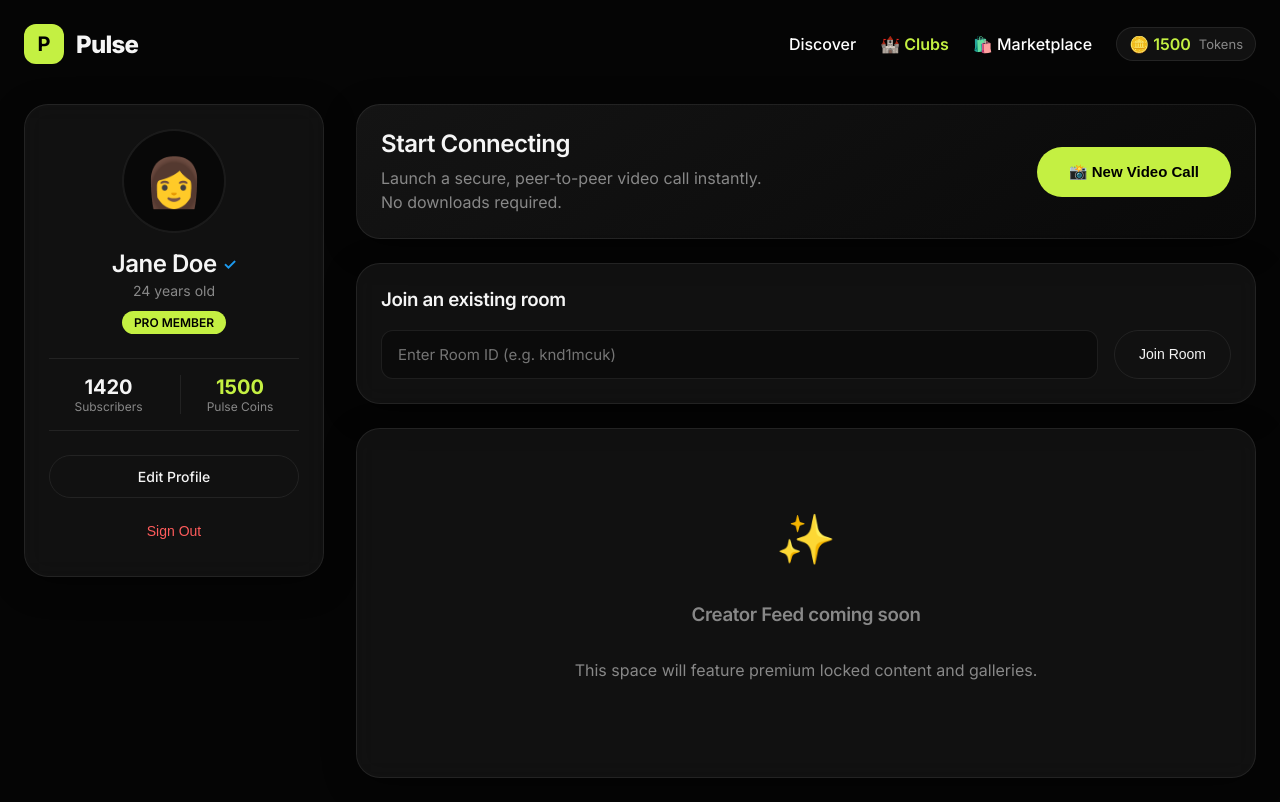
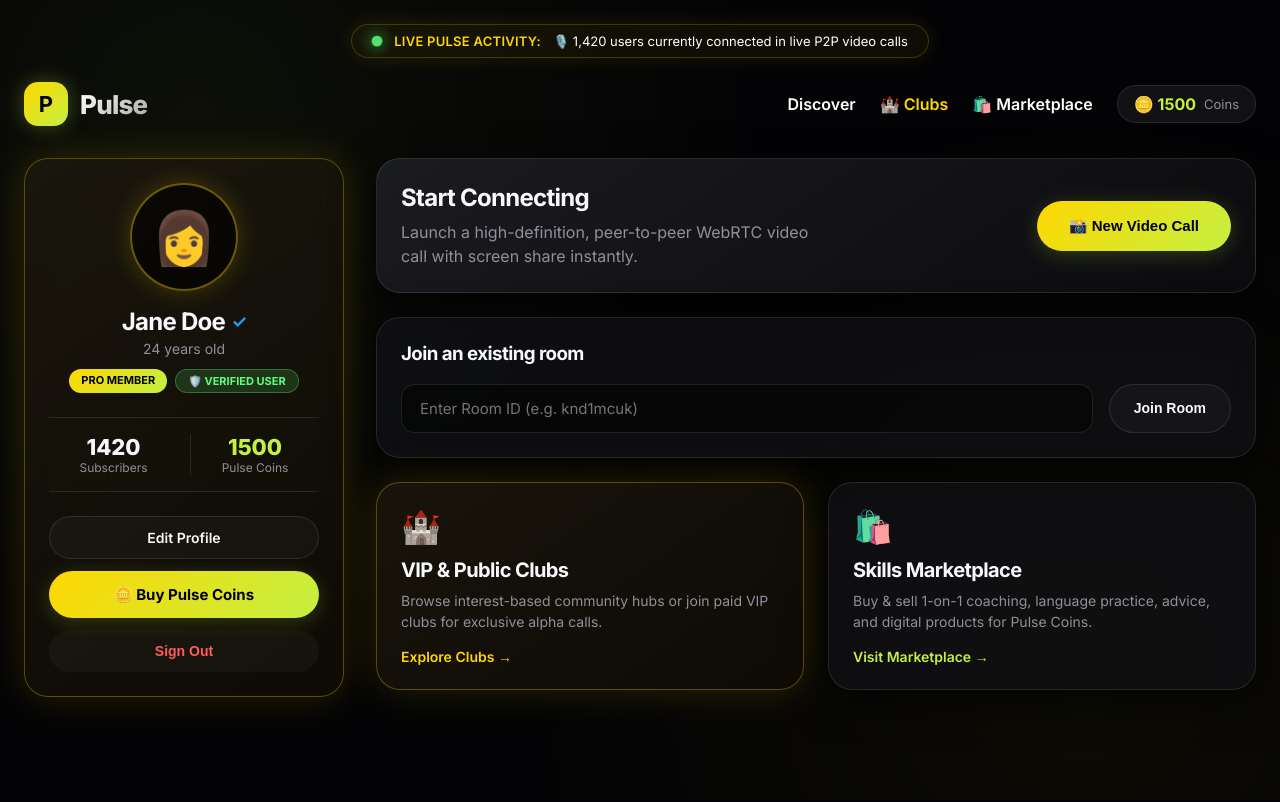
Before and after one commit to gauravpatkotwar/pulse-dating-app, a Next.js app: page / in a window 1280 px wide. Built offline with nearby package versions, Linux system fonts and the light colour scheme.

Commit message:
feat: launch Ultra-Dynamic & Luxurious UI with Live Activity Ticker and glowing obsidian design

```diff
--- /dev/null
+++ b/src/app/components/LiveTicker.tsx
@@ -0,0 +1,48 @@
+"use client";
+
+import React, { useState, useEffect } from "react";
+
+const liveEvents = [
+  "🔥 Alex S. unlocked Delhi VIP Alpha Club (500 🪙)",
+  "🎙️ 1,420 users currently connected in live P2P video calls",
+  "🪙 Sarah M. tipped 250 Coins on a Live Call",
+  "🛡️ Vikram R. activated ₹1 Anti-Bot Platform Pass",
+  "💎 New 1-on-1 Fitness Session booked on Marketplace",
+  "⭐ Priya K. created Mumbai Terrace Music Lounge Club"
+];
+
+export default function LiveTicker() {
+  const [currentIndex, setCurrentIndex] = useState(0);
+
+  useEffect(() => {
+    const timer = setInterval(() => {
+      setCurrentIndex((prev) => (prev + 1) % liveEvents.length);
+    }, 4000);
+
+    return () => clearInterval(timer);
+  }, []);
+
+  return (
+    <div style={{
+      background: 'rgba(255, 215, 0, 0.05)',
+      border: '1px solid rgba(255, 215, 0, 0.2)',
+      borderRadius: '100px',
+      padding: '8px 20px',
+      display: 'flex',
+      alignItems: 'center',
+      gap: '12px',
+      fontSize: '13px',
+      color: '#FFD700',
+      backdropFilter: 'blur(10px)',
+      boxShadow: '0 0 20px rgba(255, 215, 0, 0.1)',
+      maxWidth: 'fit-content',
+      margin: '0 auto 24px auto'
+    }}>
+      <span className="live-dot" />
+      <span style={{ fontWeight: 600, letterSpacing: '0.02em' }}>LIVE PULSE ACTIVITY:</span>
+      <span style={{ color: '#fff', transition: 'all 0.3s ease' }}>
+        {liveEvents[currentIndex]}
+      </span>
+    </div>
+  );
+}
--- a/src/app/globals.css
+++ b/src/app/globals.css
@@ -1,20 +1,27 @@
 :root {
-  --background: #050505;
-  --foreground: #F5F5F5;
-  --card-bg: rgba(25, 25, 25, 0.6);
-  --card-border: rgba(255, 255, 255, 0.08);
+  --background: #030305;
+  --foreground: #F8F9FA;
+  --card-bg: rgba(18, 18, 22, 0.7);
+  --card-border: rgba(255, 255, 255, 0.1);
   --accent-primary: #C4F042;
-  --accent-hover: #D4F562;
+  --accent-gold: #FFD700;
+  --accent-gradient: linear-gradient(135deg, #FFD700 0%, #C4F042 100%);
   --accent-danger: #FF5C5C;
-  --text-secondary: #888888;
+  --text-secondary: #90909A;
 
-  /* Glassmorphism settings */
-  --blur-radius: 12px;
+  /* Luxury Glassmorphism */
+  --blur-radius: 16px;
+  --shadow-glow: 0 0 40px rgba(196, 240, 66, 0.1);
+  --shadow-gold-glow: 0 0 40px rgba(255, 215, 0, 0.15);
 }
 
 body {
   color: var(--foreground);
   background: var(--background);
+  background-image:
+    radial-gradient(circle at 15% 15%, rgba(196, 240, 66, 0.05) 0%, transparent 45%),
+    radial-gradient(circle at 85% 85%, rgba(255, 215, 0, 0.04) 0%, transparent 45%);
+  background-attachment: fixed;
   font-family: var(--font-inter), -apple-system, BlinkMacSystemFont, "Segoe UI", Roboto, Helvetica, Arial, sans-serif;
   margin: 0;
   padding: 0;
@@ -22,10 +29,10 @@ body {
   -moz-osx-font-smoothing: grayscale;
 }
 
-/* Base Headings */
+/* Headings */
 h1, h2, h3, h4 {
-  font-weight: 600;
-  letter-spacing: -0.02em;
+  font-weight: 700;
+  letter-spacing: -0.03em;
 }
 
 /* Glassmorphism Panel */
@@ -36,71 +43,86 @@ h1, h2, h3, h4 {
   border: 1px solid var(--card-border);
   border-radius: 24px;
   padding: 24px;
-  box-shadow: 0 8px 32px rgba(0, 0, 0, 0.4);
-  transition: transform 0.2s ease, border-color 0.2s ease;
+  box-shadow: 0 12px 40px rgba(0, 0, 0, 0.6);
+  transition: all 0.3s cubic-bezier(0.16, 1, 0.3, 1);
 }
 
 .glass-panel:hover {
-  border-color: rgba(255, 255, 255, 0.15);
+  border-color: rgba(255, 255, 255, 0.2);
+  transform: translateY(-3px);
+  box-shadow: var(--shadow-glow);
 }
 
-/* Primary Button */
+/* Luxury VIP Gold Card */
+.glass-panel-vip {
+  background: linear-gradient(145deg, rgba(30, 25, 15, 0.8) 0%, rgba(15, 12, 5, 0.9) 100%);
+  border: 1px solid rgba(255, 215, 0, 0.3);
+  box-shadow: var(--shadow-gold-glow);
+}
+
+.glass-panel-vip:hover {
+  border-color: rgba(255, 215, 0, 0.6);
+  box-shadow: 0 0 50px rgba(255, 215, 0, 0.25);
+}
+
+/* Shimmering Primary Button */
 .btn-primary {
-  background: var(--accent-primary);
+  background: var(--accent-gradient);
   color: #000;
   border: none;
   border-radius: 100px;
   padding: 14px 28px;
   font-size: 15px;
-  font-weight: 600;
+  font-weight: 700;
   cursor: pointer;
-  transition: all 0.2s ease;
+  transition: all 0.25s cubic-bezier(0.16, 1, 0.3, 1);
   display: inline-flex;
   align-items: center;
   justify-content: center;
   gap: 8px;
+  box-shadow: 0 4px 20px rgba(196, 240, 66, 0.2);
 }
 
 .btn-primary:hover {
-  background: var(--accent-hover);
-  transform: translateY(-1px);
-  box-shadow: 0 4px 12px rgba(196, 240, 66, 0.3);
+  transform: translateY(-2px) scale(1.02);
+  box-shadow: 0 6px 28px rgba(196, 240, 66, 0.4);
 }
 
 /* Outline Button */
 .btn-outline {
-  background: transparent;
+  background: rgba(255, 255, 255, 0.03);
   color: var(--foreground);
   border: 1px solid var(--card-border);
   border-radius: 100px;
   padding: 12px 24px;
   font-size: 14px;
-  font-weight: 500;
+  font-weight: 600;
   cursor: pointer;
-  transition: all 0.2s ease;
+  transition: all 0.25s ease;
 }
 
 .btn-outline:hover {
-  background: rgba(255, 255, 255, 0.05);
-  border-color: rgba(255, 255, 255, 0.2);
+  background: rgba(255, 255, 255, 0.08);
+  border-color: rgba(255, 255, 255, 0.25);
+  transform: translateY(-1px);
 }
 
 /* Input Fields */
 input, textarea, select {
   font-family: inherit;
-  background: rgba(0, 0, 0, 0.3);
+  background: rgba(0, 0, 0, 0.5);
   border: 1px solid var(--card-border);
-  border-radius: 12px;
-  padding: 14px 16px;
+  border-radius: 14px;
+  padding: 14px 18px;
   color: white;
   font-size: 15px;
-  transition: border-color 0.2s ease, box-shadow 0.2s ease;
+  transition: all 0.25s ease;
 }
 
 input:focus, textarea:focus, select:focus {
   outline: none;
   border-color: var(--accent-primary);
-  box-shadow: 0 0 0 2px rgba(196, 240, 66, 0.1);
+  box-shadow: 0 0 0 3px rgba(196, 240, 66, 0.15);
 }
 
 /* Layout Utilities */
@@ -110,12 +132,11 @@ input:focus, textarea:focus, select:focus {
   padding: 24px;
 }
 
-/* Layout Grid for Home (Sidebar + Main Content) */
 .home-layout {
   display: grid;
-  grid-template-columns: 300px 1fr;
+  grid-template-columns: 320px 1fr;
   gap: 32px;
-  margin-top: 32px;
+  margin-top: 24px;
   align-items: start;
 }
 
@@ -125,12 +146,28 @@ input:focus, textarea:focus, select:focus {
   }
 }
 
-/* Smooth fade in */
+/* Live Pulse Dot */
+.live-dot {
+  width: 10px;
+  height: 10px;
+  background-color: #5CFF7A;
+  border-radius: 50%;
+  display: inline-block;
+  box-shadow: 0 0 10px #5CFF7A;
+  animation: pulseGlow 1.5s infinite alternate;
+}
+
+@keyframes pulseGlow {
+  from { transform: scale(0.9); opacity: 0.7; }
+  to { transform: scale(1.2); opacity: 1; box-shadow: 0 0 16px #5CFF7A; }
+}
+
+/* Fade in animation */
 @keyframes fadeIn {
-  from { opacity: 0; transform: translateY(10px); }
+  from { opacity: 0; transform: translateY(12px); }
   to { opacity: 1; transform: translateY(0); }
 }
 
 .animate-fade-in {
-  animation: fadeIn 0.4s ease forwards;
+  animation: fadeIn 0.4s cubic-bezier(0.16, 1, 0.3, 1) forwards;
 }
--- a/src/app/page.tsx
+++ b/src/app/page.tsx
@@ -4,6 +4,7 @@ import { useAppContext } from "./context/AppContext";
 import Link from "next/link";
 import { useState } from "react";
 import { useRouter } from "next/navigation";
+import LiveTicker from "./components/LiveTicker";
 
 export default function Home() {
   const { isAuthenticated, user, profile, logout, isPremium } = useAppContext();
@@ -24,23 +25,32 @@ export default function Home() {
 
   return (
     <main className="app-container">
+      {/* Live Activity Feed Banner */}
+      <LiveTicker />
+
       {/* Top Header */}
-      <header style={{ display: 'flex', justifyContent: 'space-between', alignItems: 'center', marginBottom: '40px' }}>
+      <header style={{ display: 'flex', justifyContent: 'space-between', alignItems: 'center', marginBottom: '32px' }}>
         <div style={{ display: 'flex', alignItems: 'center', gap: '12px' }}>
-          <div style={{ width: '40px', height: '40px', background: 'var(--accent-primary)', borderRadius: '12px', display: 'flex', alignItems: 'center', justifyContent: 'center', color: '#000', fontWeight: 'bold', fontSize: '20px' }}>
+          <div style={{
+            width: '44px', height: '44px', background: 'var(--accent-gradient)',
+            borderRadius: '14px', display: 'flex', alignItems: 'center', justifyContent: 'center',
+            color: '#000', fontWeight: 'bold', fontSize: '22px', boxShadow: '0 0 20px rgba(196, 240, 66, 0.3)'
+          }}>
             P
           </div>
-          <span style={{ fontSize: '24px', fontWeight: 800, letterSpacing: '-0.03em' }}>Pulse</span>
+          <span style={{ fontSize: '26px', fontWeight: 800, letterSpacing: '-0.03em', background: 'linear-gradient(135deg, #FFF 0%, #AAA 100%)', WebkitBackgroundClip: 'text', WebkitTextFillColor: 'transparent' }}>
+            Pulse
+          </span>
         </div>
 
         <nav style={{ display: 'flex', gap: '24px', alignItems: 'center' }}>
-          <Link href="/" style={{ color: 'white', textDecoration: 'none', fontWeight: 500 }}>Discover</Link>
-          <Link href="/clubs" style={{ color: 'var(--accent-primary)', textDecoration: 'none', fontWeight: 600 }}>🏰 Clubs</Link>
-          <Link href="/marketplace" style={{ color: 'white', textDecoration: 'none', fontWeight: 500 }}>🛍️ Marketplace</Link>
+          <Link href="/" style={{ color: 'white', textDecoration: 'none', fontWeight: 600 }}>Discover</Link>
+          <Link href="/clubs" style={{ color: 'var(--accent-gold)', textDecoration: 'none', fontWeight: 600 }}>🏰 Clubs</Link>
+          <Link href="/marketplace" style={{ color: 'white', textDecoration: 'none', fontWeight: 600 }}>🛍️ Marketplace</Link>
           {isAuthenticated ? (
-            <div style={{ display: 'flex', alignItems: 'center', gap: '8px', background: 'rgba(255,255,255,0.05)', padding: '6px 12px', borderRadius: '100px', border: '1px solid var(--card-border)' }}>
-              <span style={{ color: 'var(--accent-primary)', fontWeight: 600 }}>🪙 {profile?.tokens || 0}</span>
-              <span style={{ fontSize: '13px', color: 'var(--text-secondary)' }}>Tokens</span>
+            <div style={{ display: 'flex', alignItems: 'center', gap: '8px', background: 'rgba(255,255,255,0.06)', padding: '8px 16px', borderRadius: '100px', border: '1px solid var(--card-border)' }}>
+              <span style={{ color: 'var(--accent-primary)', fontWeight: 700 }}>🪙 {profile?.tokens || 0}</span>
+              <span style={{ fontSize: '13px', color: 'var(--text-secondary)' }}>Coins</span>
             </div>
           ) : (
             <Link href="/login" className="btn-primary">Sign In</Link>
@@ -52,20 +62,21 @@ export default function Home() {
         <div className="home-layout">
 
           {/* Left Sidebar (User ID Badge) */}
-          <aside className="glass-panel animate-fade-in" style={{ display: 'flex', flexDirection: 'column', gap: '24px' }}>
+          <aside className="glass-panel glass-panel-vip animate-fade-in" style={{ display: 'flex', flexDirection: 'column', gap: '24px' }}>
 
             {/* Avatar Section */}
             <div style={{ display: 'flex', flexDirection: 'column', alignItems: 'center', textAlign: 'center' }}>
               <div style={{
-                width: '100px',
-                height: '100px',
+                width: '104px',
+                height: '104px',
                 borderRadius: '50%',
-                background: 'rgba(0,0,0,0.5)',
-                border: '2px solid var(--card-border)',
+                background: 'rgba(0,0,0,0.6)',
+                border: '2px solid rgba(255,215,0,0.4)',
+                boxShadow: '0 0 24px rgba(255,215,0,0.2)',
                 display: 'flex',
                 alignItems: 'center',
                 justifyContent: 'center',
-                fontSize: '48px',
+                fontSize: '52px',
                 marginBottom: '16px'
               }}>
                 {profile?.gender === 'Male' ? '👦' : profile?.gender === 'Female' ? '👩' : '👽'}
@@ -73,26 +84,31 @@ export default function Home() {
 
               <h2 style={{ margin: '0 0 4px 0', display: 'flex', alignItems: 'center', gap: '6px', justifyContent: 'center' }}>
                 {profile?.displayName || "Anonymous"}
-                {profile?.isVerified && <span style={{ color: '#1D9BF0', fontSize: '16px' }}>✓</span>}
+                {profile?.isVerified && <span style={{ color: '#1D9BF0', fontSize: '18px' }}>✓</span>}
               </h2>
               <p style={{ margin: 0, color: 'var(--text-secondary)', fontSize: '14px' }}>
                 {profile?.age ? `${profile.age} years old` : 'Age not set'}
               </p>
 
-              {/* Premium Badge */}
-              <div style={{ marginTop: '12px', padding: '4px 12px', borderRadius: '100px', fontSize: '12px', fontWeight: 600, background: isPremium ? 'var(--accent-primary)' : 'rgba(255,255,255,0.1)', color: isPremium ? '#000' : 'white' }}>
-                {isPremium ? 'PRO MEMBER' : 'STANDARD'}
+              {/* Premium & Activation Badges */}
+              <div style={{ display: 'flex', gap: '8px', marginTop: '12px' }}>
+                <span style={{ padding: '4px 12px', borderRadius: '100px', fontSize: '11px', fontWeight: 700, background: 'var(--accent-gradient)', color: '#000' }}>
+                  {isPremium ? 'PRO MEMBER' : 'STANDARD'}
+                </span>
+                <span style={{ padding: '4px 12px', borderRadius: '100px', fontSize: '11px', fontWeight: 700, background: 'rgba(92,255,122,0.15)', color: '#5CFF7A', border: '1px solid rgba(92,255,122,0.3)' }}>
+                  🛡️ VERIFIED USER
+                </span>
               </div>
             </div>
 
             {/* Stats Row */}
             <div style={{ display: 'grid', gridTemplateColumns: '1fr 1fr', gap: '12px', padding: '16px 0', borderTop: '1px solid var(--card-border)', borderBottom: '1px solid var(--card-border)' }}>
               <div style={{ textAlign: 'center' }}>
-                <div style={{ fontSize: '20px', fontWeight: 700 }}>{profile?.subscriberCount || 0}</div>
+                <div style={{ fontSize: '22px', fontWeight: 800 }}>{profile?.subscriberCount || 0}</div>
                 <div style={{ fontSize: '12px', color: 'var(--text-secondary)' }}>Subscribers</div>
               </div>
               <div style={{ textAlign: 'center', borderLeft: '1px solid var(--card-border)' }}>
-                <div style={{ fontSize: '20px', fontWeight: 700, color: 'var(--accent-primary)' }}>{profile?.tokens || 0}</div>
+                <div style={{ fontSize: '22px', fontWeight: 800, color: 'var(--accent-primary)' }}>{profile?.tokens || 0}</div>
                 <div style={{ fontSize: '12px', color: 'var(--text-secondary)' }}>Pulse Coins</div>
               </div>
             </div>
@@ -100,6 +116,7 @@ export default function Home() {
             {/* Actions */}
             <div style={{ display: 'flex', flexDirection: 'column', gap: '12px' }}>
               <Link href="/profile" className="btn-outline" style={{ textAlign: 'center', textDecoration: 'none' }}>Edit Profile</Link>
+              <Link href="/checkout" className="btn-primary" style={{ textAlign: 'center', textDecoration: 'none' }}>🪙 Buy Pulse Coins</Link>
               <button onClick={logout} className="btn-outline" style={{ borderColor: 'transparent', color: 'var(--accent-danger)' }}>Sign Out</button>
             </div>
           </aside>
@@ -109,11 +126,11 @@ export default function Home() {
           <section style={{ display: 'flex', flexDirection: 'column', gap: '24px' }}>
 
             {/* Quick Actions Hero */}
-            <div className="glass-panel animate-fade-in" style={{ animationDelay: '0.1s', display: 'flex', justifyContent: 'space-between', alignItems: 'center', background: 'linear-gradient(145deg, rgba(25,25,25,0.8) 0%, rgba(10,10,10,0.9) 100%)' }}>
+            <div className="glass-panel animate-fade-in" style={{ animationDelay: '0.1s', display: 'flex', justifyContent: 'space-between', alignItems: 'center', background: 'linear-gradient(145deg, rgba(30,30,35,0.9) 0%, rgba(12,12,15,0.95) 100%)' }}>
               <div>
-                <h2 style={{ marginTop: 0, marginBottom: '8px' }}>Start Connecting</h2>
-                <p style={{ color: 'var(--text-secondary)', margin: 0, maxWidth: '400px', lineHeight: 1.5 }}>
-                  Launch a secure, peer-to-peer video call instantly. No downloads required.
+                <h2 style={{ marginTop: 0, marginBottom: '8px', fontSize: '24px' }}>Start Connecting</h2>
+                <p style={{ color: 'var(--text-secondary)', margin: 0, maxWidth: '420px', lineHeight: 1.5 }}>
+                  Launch a high-definition, peer-to-peer WebRTC video call with screen share instantly.
                 </p>
               </div>
               <button onClick={handleStartRandomCall} className="btn-primary" style={{ padding: '16px 32px' }}>
@@ -138,11 +155,31 @@ export default function Home() {
               </form>
             </div>
 
-            {/* Placeholder for Creator Feed / Matches */}
-            <div className="glass-panel animate-fade-in" style={{ animationDelay: '0.3s', minHeight: '300px', display: 'flex', alignItems: 'center', justifyContent: 'center', flexDirection: 'column', color: 'var(--text-secondary)' }}>
-              <div style={{ fontSize: '48px', marginBottom: '16px' }}>✨</div>
-              <h3>Creator Feed coming soon</h3>
-              <p>This space will feature premium locked content and galleries.</p>
+            {/* Featured Marketplace & Clubs Highlights */}
+            <div style={{ display: 'grid', gridTemplateColumns: '1fr 1fr', gap: '24px' }}>
+
+              <div className="glass-panel glass-panel-vip" style={{ padding: '24px', cursor: 'pointer' }} onClick={() => router.push('/clubs')}>
+                <div style={{ fontSize: '32px', marginBottom: '12px' }}>🏰</div>
+                <h3 style={{ margin: '0 0 8px 0', fontSize: '20px' }}>VIP & Public Clubs</h3>
+                <p style={{ margin: 0, color: 'var(--text-secondary)', fontSize: '14px', lineHeight: 1.5 }}>
+                  Browse interest-based community hubs or join paid VIP clubs for exclusive alpha calls.
+                </p>
+                <div style={{ marginTop: '16px', color: 'var(--accent-gold)', fontWeight: 600, fontSize: '14px' }}>
+                  Explore Clubs →
+                </div>
+              </div>
+
+              <div className="glass-panel" style={{ padding: '24px', cursor: 'pointer' }} onClick={() => router.push('/marketplace')}>
+                <div style={{ fontSize: '32px', marginBottom: '12px' }}>🛍️</div>
+                <h3 style={{ margin: '0 0 8px 0', fontSize: '20px' }}>Skills Marketplace</h3>
+                <p style={{ margin: 0, color: 'var(--text-secondary)', fontSize: '14px', lineHeight: 1.5 }}>
+                  Buy & sell 1-on-1 coaching, language practice, advice, and digital products for Pulse Coins.
+                </p>
+                <div style={{ marginTop: '16px', color: 'var(--accent-primary)', fontWeight: 600, fontSize: '14px' }}>
+                  Visit Marketplace →
+                </div>
+              </div>
+
             </div>
 
           </section>
@@ -150,12 +187,12 @@ export default function Home() {
         </div>
       ) : (
         /* Logged Out Hero */
-        <div style={{ textAlign: 'center', marginTop: '120px', maxWidth: '800px', margin: '120px auto 0' }} className="animate-fade-in">
+        <div style={{ textAlign: 'center', marginTop: '100px', maxWidth: '800px', margin: '100px auto 0' }} className="animate-fade-in">
           <h1 style={{ fontSize: '64px', lineHeight: 1.1, marginBottom: '24px' }}>
-            The premium platform for <span style={{ color: 'var(--accent-primary)' }}>real connections.</span>
+            The ultra-luxurious platform for <span style={{ background: 'var(--accent-gradient)', WebkitBackgroundClip: 'text', WebkitTextFillColor: 'transparent' }}>real connections.</span>
           </h1>
           <p style={{ fontSize: '20px', color: 'var(--text-secondary)', marginBottom: '40px', lineHeight: 1.6 }}>
-            Secure video calling, premium creator subscriptions, and real-time interactions, all built on a state-of-the-art encrypted network.
+            Encrypted video calling, VIP creator hubs, and a tokenized skill marketplace, built on a state-of-the-art WebRTC network.
           </p>
           <Link href="/login" className="btn-primary" style={{ padding: '18px 40px', fontSize: '18px', textDecoration: 'none' }}>
             Get Started Now
```
